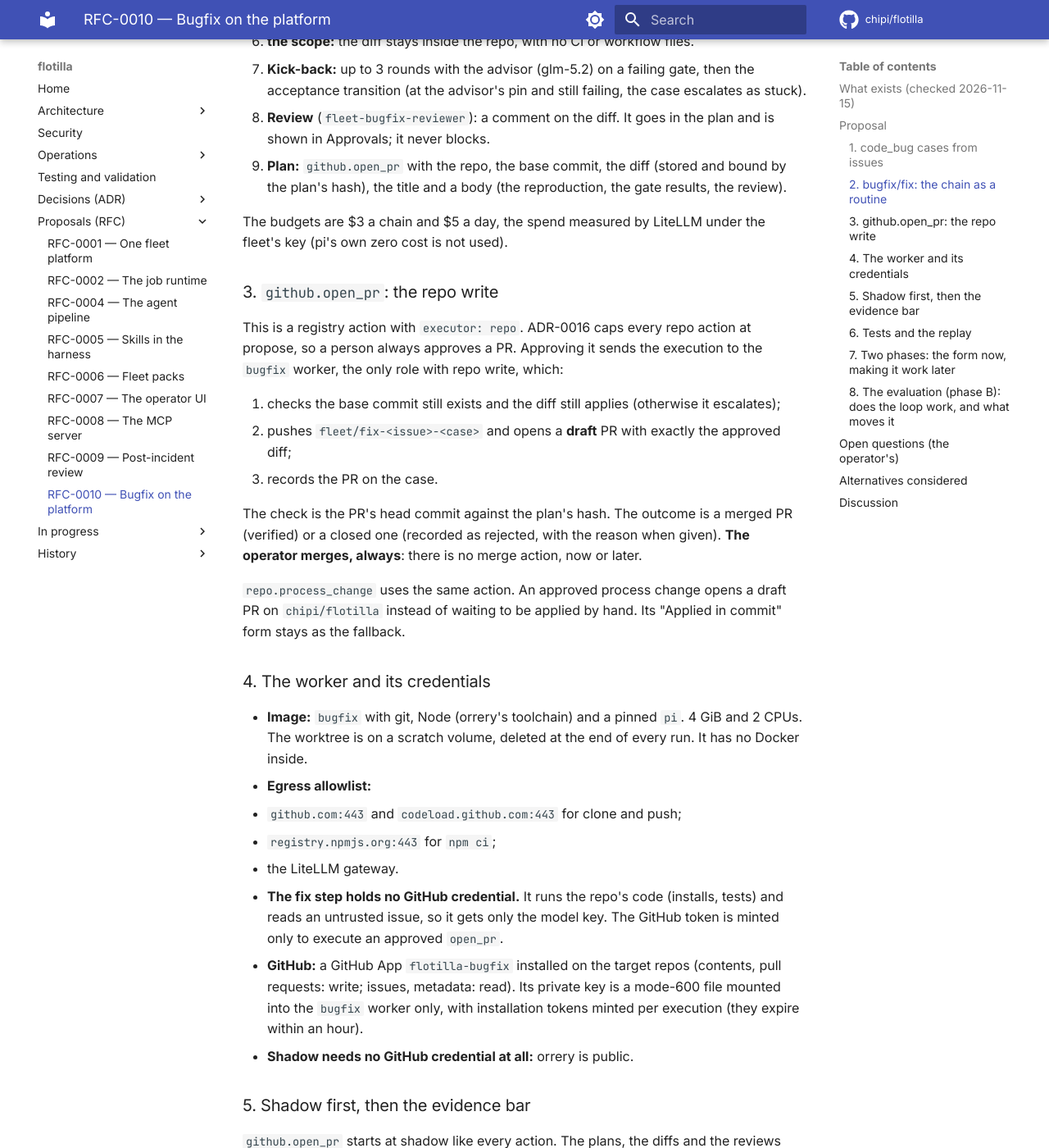
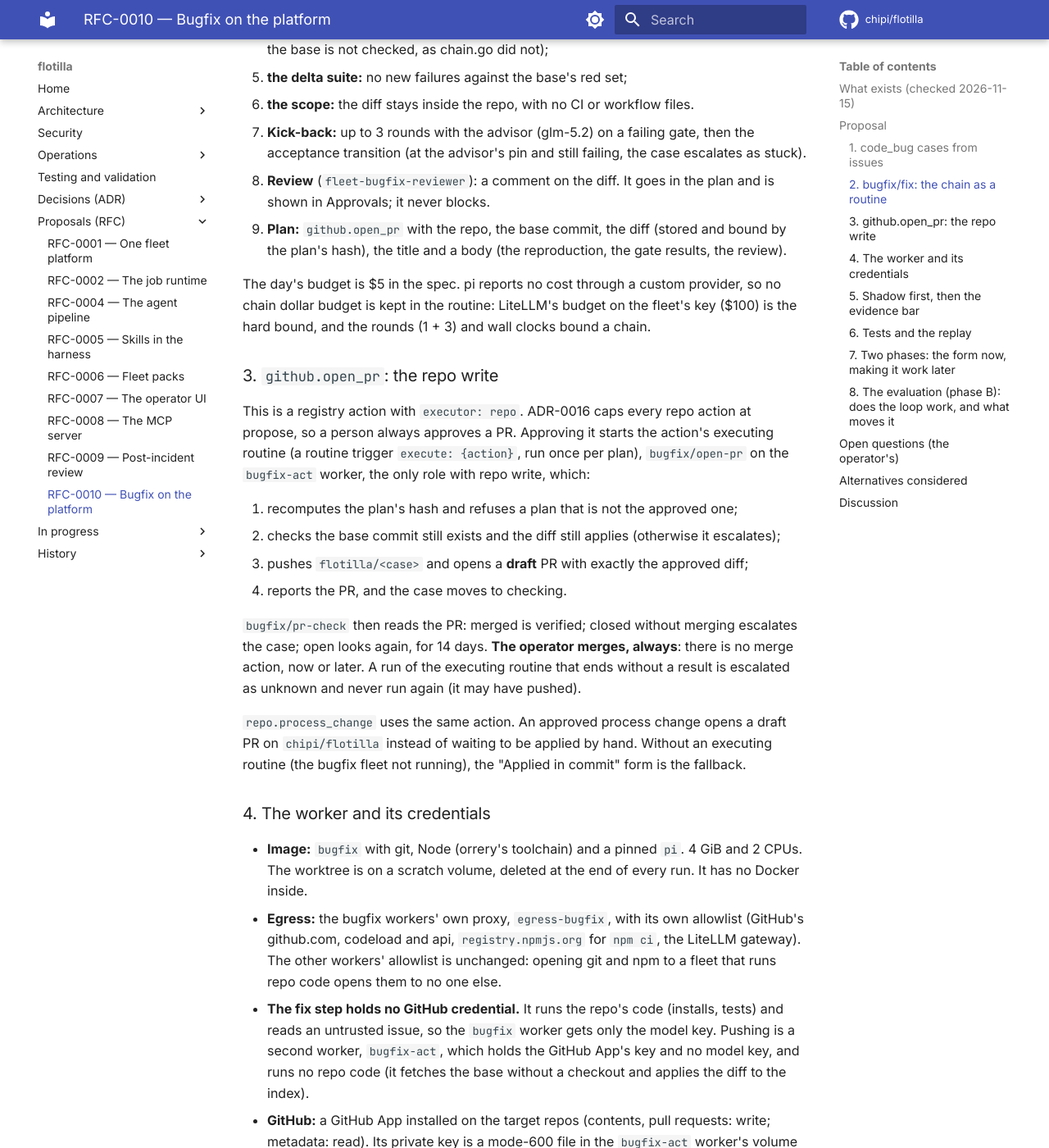
Before and after one commit to chipi/flotilla, an MkDocs documentation site: the page built from docs/rfc/RFC-0010-bugfix-on-the-platform.md, in a window 1280 px wide and 1400 px high, scrolled down 2042 px. Shown: the whole window at 82% size. Built offline with MkDocs 1.6.1 and Material for MkDocs 9.7.7, drawn with Linux system fonts in a browser that asks for light colours; comment, search, counter and statistics services are not loaded; some of the changed text lies outside the part shown.

Commit message:
A7: the bugfix workers' own egress proxy, the e2e with the bugfix profile, the operations page
egress-bugfix (profile bugfix): a second Smokescreen with its own allowlist
(FLOTILLA_CONFIG/egress-bugfix-acl.yaml: GitHub, the npm registry, LiteLLM); both bugfix workers go
out through it, and the other workers' shared allowlist stays as it is. deploy.sh hashes its ACL.

e2e: builds worker-bugfix, runs the bugfix profile (both workers, the proxy) with their tokens,
a stand-in model key and the bugfix aliases, intake and fix disabled (they reach GitHub and real
models); the new containers are checked for the internal network only, a read-only root and all
capabilities dropped.

Docs: docs/operations/bugfix.md (what runs, the install on the host, the GitHub App, verification,
troubleshooting); deployment.md's roles (bugfix, bugfix-act); RFC-0010 §2-§4 as built (escalate,
the executing routine, the pusher worker, the proxy, the shallow sparse clone, no chain dollar
budget); the phase A status.

Co-Authored-By: Claude Opus 5.5 <noreply@anthropic.com>
Claude-Session: https://claude.ai/code/session_01DJqN6sxKNTCgKDsvQvKKZd

````diff
--- /dev/null
+++ b/docs/operations/bugfix.md
@@ -0,0 +1,105 @@
+# The bugfix fleet
+
+**Why this exists:** the bugfix fleet ([RFC-0010](../rfc/RFC-0010-bugfix-on-the-platform.md)) needs
+things on the host that no other fleet has: two workers, a model key of its own, its own egress
+proxy and, before a PR can be opened, a GitHub App. This page says what to put where, and how to see
+what it does. It is in beta evaluation: whether its fixes are good is RFC-0010 §8, not this page.
+
+## What runs
+
+| Routine | Worker | When | What it does |
+| --- | --- | --- | --- |
+| `bugfix/intake` | `bugfix` | every hour | a `code_bug` case per open orrery issue labelled `bug` or `triage-fleet/routed:bugfix` |
+| `bugfix/fix` | `bugfix` | a `code_bug` case handed over | the chain: verdict, fixes with the gates, review; a `github.open_pr` plan or an escalation |
+| `bugfix/open-pr` | `bugfix-act` | a person approved a `github.open_pr` plan | applies the diff to its base and opens a draft PR from `flotilla/<case>` |
+| `bugfix/pr-check` | `bugfix` | the case is in checking | merged: verified; closed without merging: escalated; open: looks again |
+
+`github.open_pr` starts at shadow: plans are recorded on the case and closed (`shadow_plan_recorded`),
+nothing reaches GitHub. Promote it to propose on Autonomy, after the coding harness's security review
+(RFC-0010 §5), for plans to wait in Approvals. A repo action never goes above propose.
+
+## Quick reference
+
+```bash
+# on the mini: the fleet's containers
+docker ps --filter name=flotilla-worker-bugfix --filter name=flotilla-egress-bugfix
+# what it did: the fleet's page in the UI, or
+docker exec flotillad /usr/local/bin/flotilla runs bugfix/fix
+docker exec flotillad /usr/local/bin/flotilla case list | grep code_bug
+```
+
+## Install (once, on the host)
+
+All in `FLOTILLA_CONFIG` (`~/flotilla/config` on the mini), each secret file created mode 600 and never
+printed.
+
+1. **Worker tokens:** `worker-bugfix.token` and `worker-bugfix-act.token`, 32 random bytes as hex each,
+   made the way the ops workers' were.
+2. **The model key:** `bugfix-model.key`, the LiteLLM `fleet-bugfix` virtual key alone in the file (on
+   the mini it is `LITELLM_FLEET_BUGFIX_KEY` in `~/signal-fleet/fleet-gateway.env`). `secrets.sh` puts
+   it in the bugfix worker's volume as `/run/flotilla/model.key`.
+3. **`flotillad.yaml`:**
+
+   ```yaml
+   workers:
+     bugfix: {url: "http://worker-bugfix:8081", token_file: /run/flotilla/worker-bugfix.token}
+     bugfix-act: {url: "http://worker-bugfix-act:8081", token_file: /run/flotilla/worker-bugfix-act.token}
+   models:
+     endpoints:
+       gateway-bugfix: {base_url: "http://litellm:4000/v1", kind: litellm, key_file: /run/flotilla/model.key}
+     aliases:
+       bugfix-flash: {endpoint: gateway-bugfix, model: fleet-bugfix-flash}
+       bugfix-reviewer: {endpoint: gateway-bugfix, model: fleet-bugfix-reviewer}
+   ```
+
+   flotillad's `-check` refuses the bugfix specs without these aliases (security T4).
+4. **`egress-bugfix-acl.yaml`** (the bugfix proxy's allowlist; the other workers' `egress-acl.yaml`
+   is unchanged):
+
+   ```yaml
+   version: v1
+   services: []
+   default:
+     project: flotilla-bugfix
+     action: enforce
+     allowed_domains: [litellm, github.com, codeload.github.com, api.github.com, registry.npmjs.org]
+   ```
+
+   A package whose install fetches a binary from elsewhere is denied, and the denial is logged: add
+   the domain only after reading what asked for it.
+5. **`FLOTILLA_HOME/.env`:** add `bugfix` to `COMPOSE_PROFILES`.
+6. Deploy as usual (`deploy/mini/deploy.sh`): `secrets.sh` fills the two workers' volumes.
+
+## The GitHub App (before `github.open_pr` leaves shadow)
+
+The operator makes it (GitHub, Settings, Developer settings, GitHub Apps):
+
+- **Permissions:** Contents read and write, Pull requests read and write, Metadata read. Nothing else:
+  no Issues write, no Actions, no Administration.
+- **Installed on:** `chipi/orrery` and `chipi/flotilla` only.
+- **Its private key:** downloaded straight into `FLOTILLA_CONFIG/bugfix-github-app.pem` (mode 600).
+  `secrets.sh` puts it in the pusher's volume only.
+- **Its ids** (not secrets): `BUGFIX_GITHUB_APP_ID` and `BUGFIX_GITHUB_APP_INSTALLATION_ID` in
+  `FLOTILLA_HOME/.env`.
+
+Without the App, `bugfix/open-pr` escalates the case ("no GitHub App configured"), and the diff on the
+case page can be applied by hand.
+
+## Verification
+
+- `docker exec flotillad /usr/local/bin/flotillad -config /etc/flotilla/flotillad.yaml -check` lists
+  `github.open_pr` and passes.
+- After the first hour, `bugfix/intake` has a run with `BUGFIX INTAKE chipi/orrery: N open issues` in
+  its log, and the fleet page shows N `code_bug` cases.
+- A `bugfix/fix` run ends with `BUGFIX FIX case=… outcome=plan` or `outcome=escalate` and a reason.
+
+## Troubleshooting
+
+- **`the run did not start` or a fix run that never starts:** one fix runs at a time; the other cases
+  wait without events. A case handed over for 24 hours is escalated by the stuck-state timer.
+- **`the repo's setup failed on the base`:** `npm ci` failed in the worker; read the run's log. A denied
+  download is in the bugfix proxy's log (`docker logs flotilla-egress-bugfix`).
+- **`the verdict step gave no verdict`:** the triage leaf wrote nothing; its stderr tail is in the
+  escalation. A model error (an empty answer) is the usual cause: check LiteLLM's key budget.
+- **`unknown: …`** on an approved PR case: the pusher's run ended without a result after it may have
+  pushed. It is not run again: look at `flotilla/<case>` on the repo before anything else.
--- a/docs/rfc/RFC-0010-bugfix-on-the-platform.md
+++ b/docs/rfc/RFC-0010-bugfix-on-the-platform.md
@@ -58,11 +58,15 @@ A case trigger on `code_bug`, on the `bugfix` worker. It ports `chain.go`'s step
 and its gates:
 
 1. **Verdict** (flash): actionable, needs-info or rejected, with the reason. needs-info and rejected
-   close the case with that reason; nothing is written to GitHub in v1.
-2. **Fix** (an `external` step, pi + flash through LiteLLM, in the worker's container): a scratch
-   worktree at the issue's base commit. The step is limited by a 20-minute wall clock per episode.
+   escalate the case with that reason (a person answers the reporter or closes it); nothing is
+   written to GitHub in v1.
+2. **Fix** (pi + flash through LiteLLM, in the worker's container): a scratch worktree of the repo's
+   main, cloned one commit deep, without blobs it does not check out, and sparse (orrery's images,
+   audio and LFS masters left out: its history is 14 GB and its tree 6.8 GB). The step is limited by
+   a 20-minute wall clock per episode.
 3. **Gates**, mechanical, as `chain.go` has them:
-   - **repro first:** the diff adds a test that fails on the base and passes on the fix;
+   - **repro first:** the diff adds or changes a test file (chain.go's check; that the test fails on
+     the base is not checked, as chain.go did not);
    - **the delta suite:** no new failures against the base's red set;
    - **the scope:** the diff stays inside the repo, with no CI or workflow files.
 4. **Kick-back:** up to 3 rounds with the advisor (glm-5.2) on a failing gate, then the acceptance
@@ -72,41 +76,46 @@ and its gates:
 6. **Plan:** `github.open_pr` with the repo, the base commit, the diff (stored and bound by the plan's
    hash), the title and a body (the reproduction, the gate results, the review).
 
-The budgets are $3 a chain and $5 a day, the spend measured by LiteLLM under the fleet's key (pi's own
-zero cost is not used).
+The day's budget is $5 in the spec. pi reports no cost through a custom provider, so no chain dollar
+budget is kept in the routine: LiteLLM's budget on the fleet's key ($100) is the hard bound, and the
+rounds (1 + 3) and wall clocks bound a chain.
 
 ### 3. `github.open_pr`: the repo write
 
 This is a registry action with `executor: repo`. ADR-0016 caps every repo action at propose, so a
-person always approves a PR. Approving it sends the execution to the `bugfix` worker, the only role
+person always approves a PR. Approving it starts the action's executing routine (a routine trigger
+`execute: {action}`, run once per plan), `bugfix/open-pr` on the `bugfix-act` worker, the only role
 with repo write, which:
 
-1. checks the base commit still exists and the diff still applies (otherwise it escalates);
-2. pushes `fleet/fix-<issue>-<case>` and opens a **draft** PR with exactly the approved diff;
-3. records the PR on the case.
+1. recomputes the plan's hash and refuses a plan that is not the approved one;
+2. checks the base commit still exists and the diff still applies (otherwise it escalates);
+3. pushes `flotilla/<case>` and opens a **draft** PR with exactly the approved diff;
+4. reports the PR, and the case moves to checking.
 
-The check is the PR's head commit against the plan's hash. The outcome is a merged PR (verified) or
-a closed one (recorded as rejected, with the reason when given). **The operator merges, always**:
-there is no merge action, now or later.
+`bugfix/pr-check` then reads the PR: merged is verified; closed without merging escalates the case;
+open looks again, for 14 days. **The operator merges, always**: there is no merge action, now or
+later. A run of the executing routine that ends without a result is escalated as unknown and never
+run again (it may have pushed).
 
 `repo.process_change` uses the same action. An approved process change opens a draft PR on
-`chipi/flotilla` instead of waiting to be applied by hand. Its "Applied in commit" form stays as the
-fallback.
+`chipi/flotilla` instead of waiting to be applied by hand. Without an executing routine (the bugfix
+fleet not running), the "Applied in commit" form is the fallback.
 
 ### 4. The worker and its credentials
 
 - **Image:** `bugfix` with git, Node (orrery's toolchain) and a pinned `pi`. 4 GiB and 2 CPUs. The
   worktree is on a scratch volume, deleted at the end of every run. It has no Docker inside.
-- **Egress allowlist:**
-  - `github.com:443` and `codeload.github.com:443` for clone and push;
-  - `registry.npmjs.org:443` for `npm ci`;
-  - the LiteLLM gateway.
+- **Egress:** the bugfix workers' own proxy, `egress-bugfix`, with its own allowlist (GitHub's
+  github.com, codeload and api, `registry.npmjs.org` for `npm ci`, the LiteLLM gateway). The other
+  workers' allowlist is unchanged: opening git and npm to a fleet that runs repo code opens them to
+  no one else.
 - **The fix step holds no GitHub credential.** It runs the repo's code (installs, tests) and reads an
-  untrusted issue, so it gets only the model key. The GitHub token is minted only to execute an
-  approved `open_pr`.
-- **GitHub:** a GitHub App `flotilla-bugfix` installed on the target repos (contents, pull requests:
-  write; issues, metadata: read). Its private key is a mode-600 file mounted into the `bugfix` worker
-  only, with installation tokens minted per execution (they expire within an hour).
+  untrusted issue, so the `bugfix` worker gets only the model key. Pushing is a second worker,
+  `bugfix-act`, which holds the GitHub App's key and no model key, and runs no repo code (it fetches
+  the base without a checkout and applies the diff to the index).
+- **GitHub:** a GitHub App installed on the target repos (contents, pull requests: write; metadata:
+  read). Its private key is a mode-600 file in the `bugfix-act` worker's volume only, with an
+  installation token minted per execution (it expires within an hour).
 - **Shadow needs no GitHub credential at all:** orrery is public.
 
 ### 5. Shadow first, then the evidence bar
--- a/mkdocs.yml
+++ b/mkdocs.yml
@@ -81,6 +81,7 @@ nav:
     - Host keys and certificates: operations/host-keys.md
     - Slack approvals: operations/slack.md
     - MCP for other agents: operations/mcp.md
+    - The bugfix fleet: operations/bugfix.md
   - Testing and validation: testing.md
   - Decisions (ADR):
     - Overview: adr/README.md
````
Also changed, not shown: docs/architecture/deployment.md (+2 -1 lines), docs/wip/bugfix-phase-a.md (+16 -0 lines), 3 other files.
